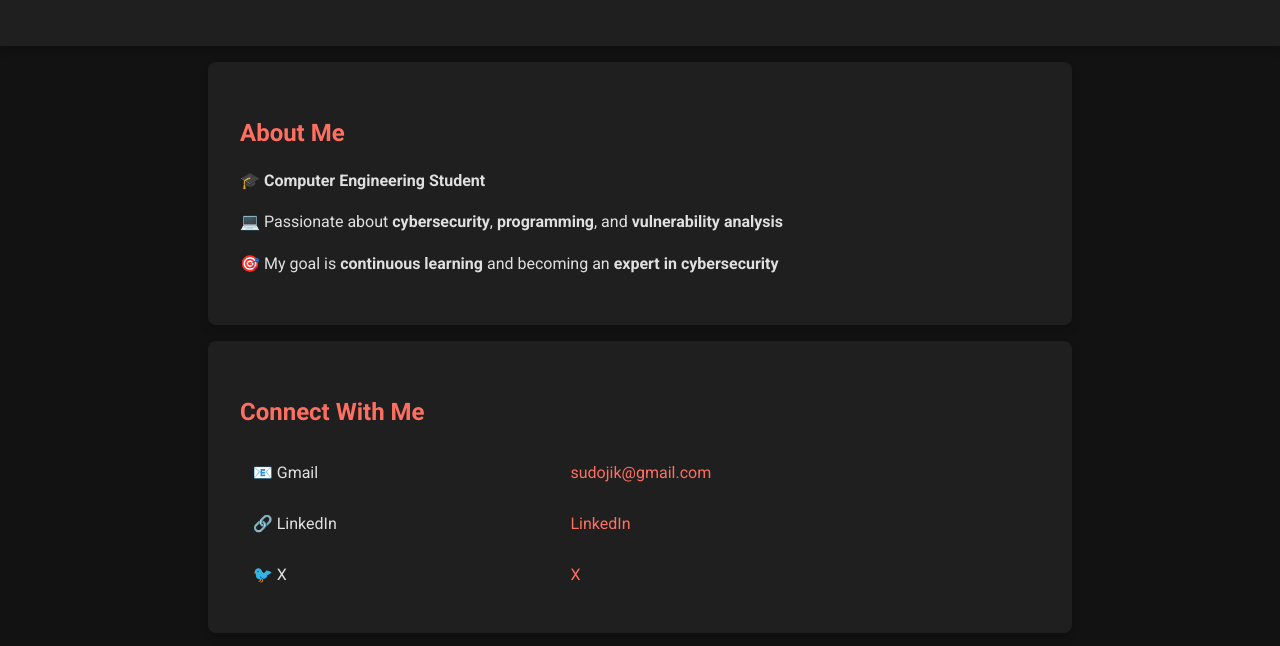
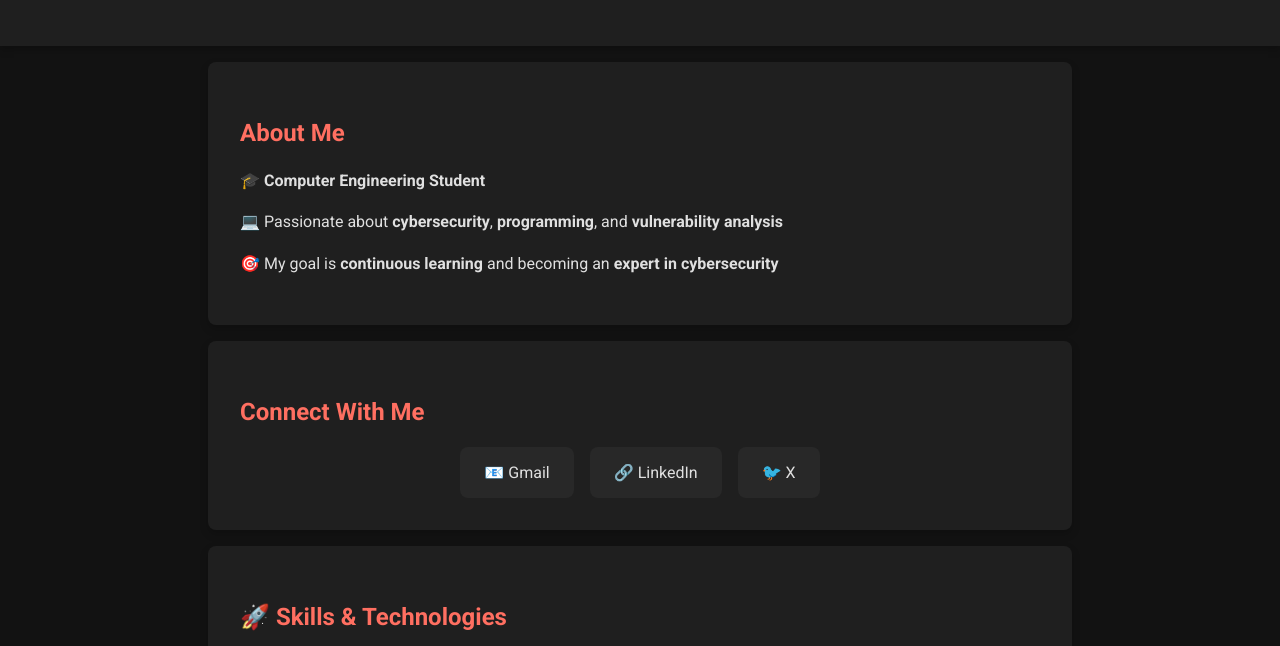
Before and after one commit to Jiksec/Jiksec.github.io, a plain HTML site: page index.html in a window 1280 px wide. Shown: the part 136-782 px from the top of the page. Drawn offline with Linux system fonts and the light colour scheme.

Commit message:
Update index.html

```diff
--- a/index.html
+++ b/index.html
@@ -36,19 +36,26 @@
             color: #ff6f61;
             margin-bottom: 1rem;
         }
-        table {
-            width: 100%;
-            border-collapse: collapse;
+        .button-container {
+            display: flex;
+            flex-wrap: wrap;
+            justify-content: center;
+            gap: 1rem;
+            margin-top: 1rem;
         }
-        table td {
-            padding: 0.8rem;
+        .button {
+            display: inline-block;
+            padding: 0.8rem 1.5rem;
+            background-color: #282828;
+            color: #e0e0e0;
+            text-decoration: none;
+            border-radius: 8px;
+            text-align: center;
+            transition: background-color 0.3s, transform 0.3s;
         }
-        a {
-            color: #ff6f61;
-            text-decoration: none;
-        }
-        a:hover {
-            text-decoration: underline;
+        .button:hover {
+            background-color: #383838;
+            transform: scale(1.1);
         }
         .skills {
             display: flex;
@@ -93,31 +100,22 @@
 
     <section>
         <h2>Connect With Me</h2>
-        <table>
-            <tr>
-                <td>📧 Gmail</td>
-                <td><a href="mailto:sudojik@gmail.com">sudojik@gmail.com</a></td>
-            </tr>
-            <tr>
-                <td>🔗 LinkedIn</td>
-                <td><a href="https://www.linkedin.com/in/jik-4876b2341/">LinkedIn</a></td>
-            </tr>
-            <tr>
-                <td>🐦 X</td>
-                <td><a href="https://x.com/cyber_jik?t=3JWCLHPaLMQbSSERkkXmHQ&s=09/">X</a></td>
-            </tr>
-        </table>
+        <div class="button-container">
+            <a class="button" href="mailto:sudojik@gmail.com">📧 Gmail</a>
+            <a class="button" href="https://www.linkedin.com/in/jik-4876b2341/">🔗 LinkedIn</a>
+            <a class="button" href="https://x.com/cyber_jik?t=3JWCLHPaLMQbSSERkkXmHQ&s=09/">🐦 X</a>
+        </div>
     </section>
 
     <section>
         <h2>🚀 Skills & Technologies</h2>
         <div class="skills">
             <div class="skill">
-                <img src="net+.jpg" alt="Network+" width="64" height="64">
+                <img src="net+.jpg" alt="Network+">
                 <span>Network+</span>
             </div>
             <div class="skill">
-                <img src="owasp.png" alt="OWASP" width="64" height="64">
+                <img src="owasp.png" alt="OWASP">
                 <span>OWASP</span>
             </div>
             <div class="skill">
```
